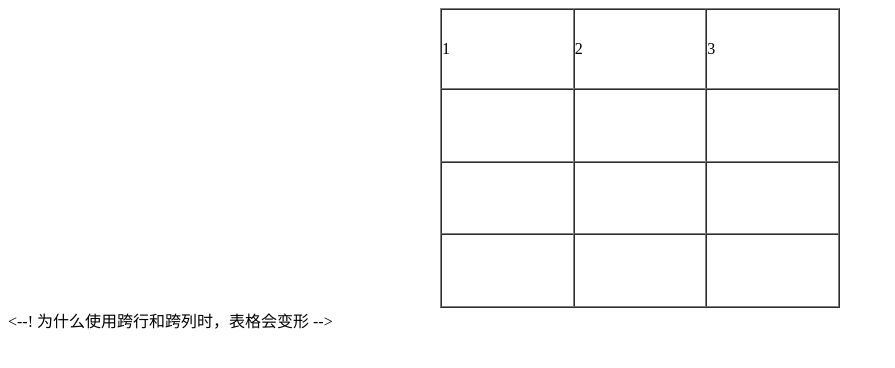
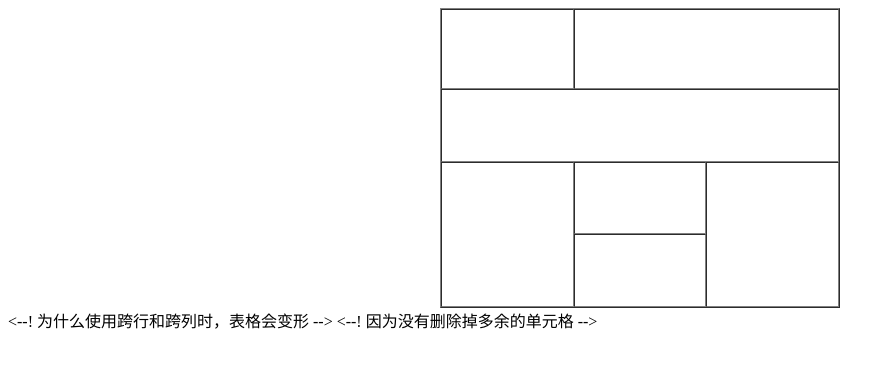
Before and after one commit to KevinBrown318/Daily-Practice, a plain HTML site: page Practice/表格练习2.html in a window 1280 px wide. Shown: the whole page, without its empty margins (0-895 px from the left). Drawn offline with Linux system fonts and the light colour scheme.

Commit message:
Update 表格练习2.html

```diff
--- a/Practice/表格练习2.html
+++ b/Practice/表格练习2.html
@@ -11,26 +11,26 @@
     <table border="1" cellpadding="0" cellspacing="0" width="400" align="center" height="300">
         <thead height="80">
             <tr>
-                <td>1</td>
-                <td>2</td>
-                <td>3</td>
+                <td></td>
+                <td colspan="2"></td>
+
             </tr>
         </thead>
         <tbody>
             <tr>
-                <td></td>
-                <td></td>
-                <td></td>
+                <td colspan="3"></td>
+
+
             </tr>
             <tr>
+                <td rowspan="2"></td>
                 <td></td>
-                <td></td>
-                <td></td>
+                <td rowspan="2"></td>
             </tr>
             <tr>
+
                 <td></td>
-                <td></td>
-                <td></td>
+
             </tr>
         </tbody>
     </table>
@@ -38,3 +38,4 @@
 
 </html>
 <--! 为什么使用跨行和跨列时，表格会变形 -->
+    <--! 因为没有删除掉多余的单元格 -->
```
